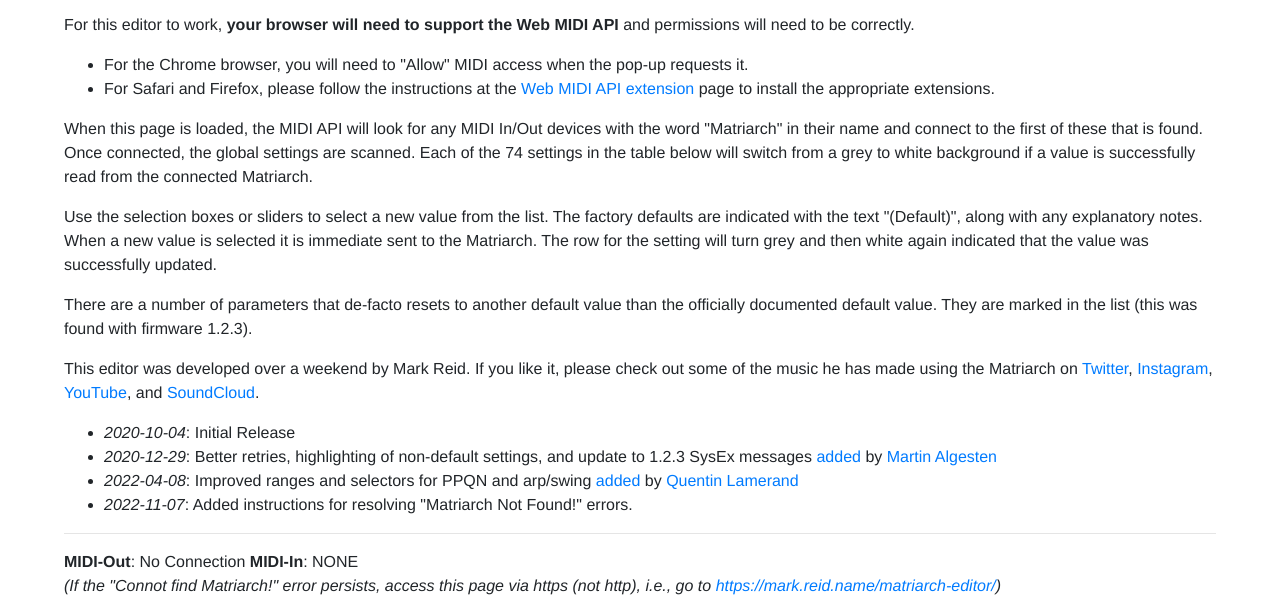
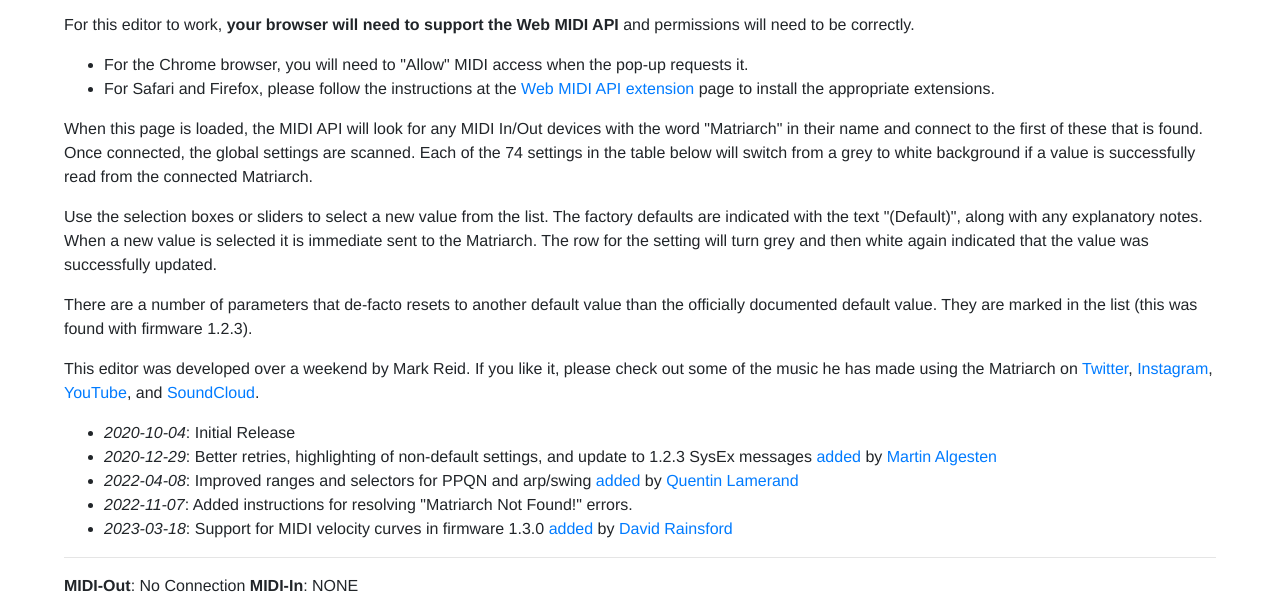
Before and after one commit to mreid/matriarch-editor, a plain HTML site: page index.html in a window 1280 px wide. Shown: the part 131-729 px from the top of the page. Drawn offline with nearby package versions, Linux system fonts and the light colour scheme; a script that the page names is missing.

Commit message:
Update index.html
Added note about MIDI velocity curves to change log

```diff
--- a/index.html
+++ b/index.html
@@ -105,6 +105,13 @@
     <li>
        <em>2022-11-07</em>:
        Added instructions for resolving "Matriarch Not Found!" errors.
+    </li>
+    <li>
+       <em>2023-03-18</em>:
+       Support for MIDI velocity curves in firmware 1.3.0
+       <a href="https://github.com/mreid/matriarch-editor/pull/5">added</a> by
+       <a href="https://github.com/dangerous">David Rainsford</a>
+    </li>
 </ul>
 <hr/>
 <div id="midiEngineStatus">
```
